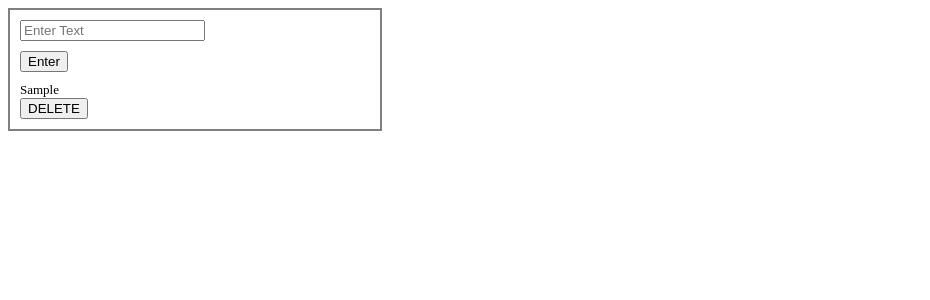
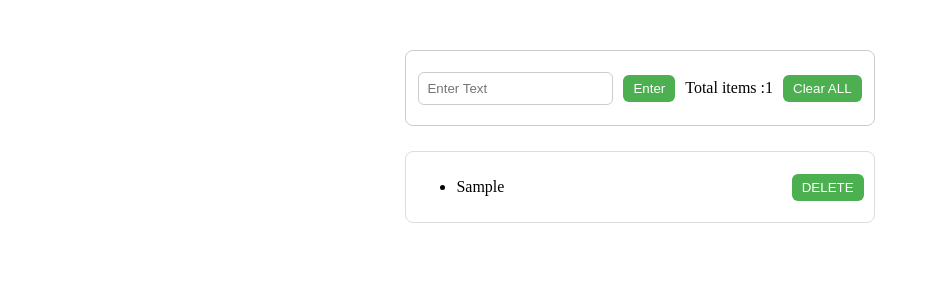
Before and after one commit to manojk572k/MERN_concepts, a React (Vite) app in the folder my-app/: page / in a window 1280 px wide. Both pictures are taken after typing "Sample" into the empty fields and a click on the button "Enter". Shown: the top 300 px of the page, without its empty margins (0-930 px from the left). Built offline with nearby package versions, Linux system fonts and the light colour scheme.

Commit message:
Built mini list project with controlled input, validation, duplicate prevention, item count, delete, clear-all functionality, and basic styling

```diff
--- a/my-app/src/App.css
+++ b/my-app/src/App.css
@@ -1,13 +1,44 @@
+.container {
+  display: flex;
+  justify-content: center;
+  margin-top: 50px;
+}
+.childOne {
+  display: flex;
+  gap: 10px;
+  border: 1px solid #ccc;
+  padding: 12px;
+  border-radius: 8px;
+  align-items: center;
+}
+.childTwo {
+  display: flex;
+  justify-content: space-between;
+  align-items: center;
+  margin-top: 10px;
+  padding: 10px;
+  border: 1px solid #ddd;
+  border-radius: 8px;
+}
 form {
   display: flex;
   flex-direction: column;
-  align-items: flex-start;
-  gap: 10px;
-  width: 350px;
-  border: 2px solid grey;
-  padding: 10px;
+  gap: 15px;
 }
-P{
-  font-size: small;
-  margin: 0;
+input {
+  padding: 8px;
+  border: 1px solid #ccc;
+  border-radius: 6px;
+  outline: none;
 }
+button {
+  padding: 6px 10px;
+  border: none;
+  background-color: #4CAF50;
+  color: white;
+  border-radius: 6px;
+  cursor: pointer;
+}
+button:hover {
+  background-color: #45a049;
+}
--- a/my-app/src/App.jsx
+++ b/my-app/src/App.jsx
@@ -3,15 +3,30 @@ import "./App.css"
 function App() {
   const[text,setText]=useState("")
   const[list,setList]=useState([])
+
   const handleSubmit=(e)=>{
     e.preventDefault()
     if(text.trim()=="")return
-    setList([...list, text])
+    setList((prevList)=>{
+      const update=[...prevList, text]
+      return [...new Set(update)]
+      })
     setText("")
   }
+
+  const handleDelete =(index)=>{
+    setList((prevList)=>prevList.filter((_,i)=> i!==index))
+  }
+
+  const handleClearALL=()=>{
+    setList([])
+    setText("")
+  }
+
   return (
-    <div>
+    <div className="container">
       <form onSubmit={handleSubmit}>
+        <div className="childOne">
         <input type="text" value={text} placeholder="Enter Text"
           onChange={(e)=>setText(e.target.value)
           }
@@ -19,13 +34,20 @@ function App() {
         <button type="submit">
           Enter
         </button>
+        {list.length===0 ?<p>No items added</p>
+         : <p>Total items :{list.length}</p>
+        }
+        <button type="button" onClick={handleClearALL}>
+          Clear ALL
+        </button>
+        </div>
         {list.map((info,index)=>
-          <div key={index}>
-            <p>
-              {info}
-            </p>
-            <button onClick={()=>setList(list.filter((_, i) => i !== index))}>
-              DELETE
+          <div key={index} className="childTwo">
+            <ul>
+              <li>{info}</li>
+            </ul>
+            <button type="button" onClick={()=>handleDelete(index)}>
+            DELETE
             </button>
           </div>
         )
```
Also changed, not shown: 1 other file (tests, documents, lock files or other folders).
